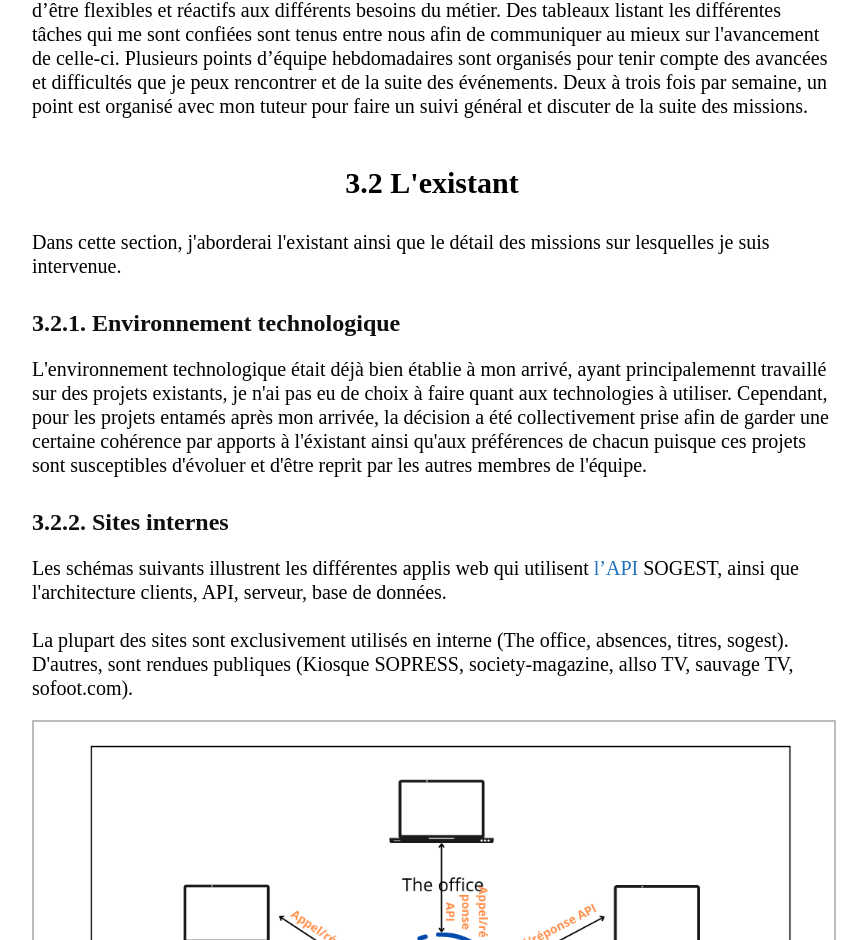
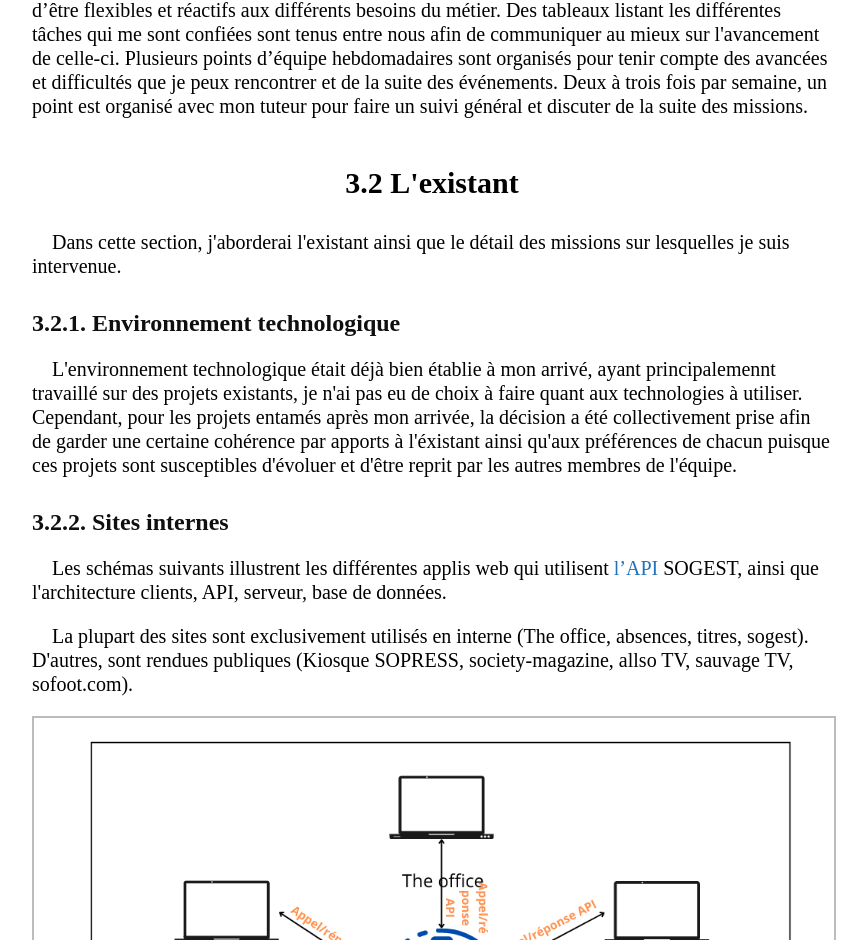
Before and after one commit to Aliciasaci/Rapport_stage, a PHP site: page /missions.php in a window 1280 px wide. Shown: the part 1037-1977 px from the top of the page, without its empty margins (208-1075 px from the left). Run offline with PHP 8.4, Linux system fonts and the light colour scheme.

Commit message:
mise à jour

```diff
--- a/missions.php
+++ b/missions.php
@@ -50,14 +50,14 @@
                 </section>
                 <section class="middle-section">
                     <h1 class="middle-title">3.2 L'existant</h1>
-                    <p>Dans cette section, j'aborderai l'existant ainsi que le détail des missions sur lesquelles je suis intervenue.</p>
+                    <p class="alinea">Dans cette section, j'aborderai l'existant ainsi que le détail des missions sur lesquelles je suis intervenue.</p>
                     <section class="third-section">
                         <h2>3.2.1. Environnement technologique</h2>
-                        <p>L'environnement technologique était déjà bien établie à mon arrivé, ayant principalemennt travaillé sur des projets existants, je n'ai pas eu de choix à faire quant aux technologies à utiliser. Cependant, pour les projets entamés après mon arrivée, la décision a été collectivement prise afin de garder une certaine cohérence par apports à l'éxistant ainsi qu'aux préférences de chacun puisque ces projets sont susceptibles d'évoluer et d'être reprit par les autres membres de l'équipe.</p>
+                        <p class="alinea">L'environnement technologique était déjà bien établie à mon arrivé, ayant principalemennt travaillé sur des projets existants, je n'ai pas eu de choix à faire quant aux technologies à utiliser. Cependant, pour les projets entamés après mon arrivée, la décision a été collectivement prise afin de garder une certaine cohérence par apports à l'éxistant ainsi qu'aux préférences de chacun puisque ces projets sont susceptibles d'évoluer et d'être reprit par les autres membres de l'équipe.</p>
                     </section>
                     <section class="third-section">
                         <h2>3.2.2. Sites internes</h2>
-                        <p>Les schémas suivants illustrent les différentes applis web qui utilisent <a href="https://www.cnil.fr/fr/definition/interface-de-programmation-dapplication-api#:~:text=Une%20API%20(application%20programming%20interface,des%20données%20et%20des%20fonctionnalités."> l’API</a> SOGEST, ainsi que l'architecture clients, API, serveur, base de données.<br /><br /> La plupart des sites sont exclusivement utilisés en interne (The office, absences, titres, sogest). D'autres, sont rendues publiques (Kiosque SOPRESS, society-magazine, allso TV, sauvage TV, sofoot.com).
+                        <p class="alinea">Les schémas suivants illustrent les différentes applis web qui utilisent <a href="https://www.cnil.fr/fr/definition/interface-de-programmation-dapplication-api#:~:text=Une%20API%20(application%20programming%20interface,des%20données%20et%20des%20fonctionnalités."> l’API</a> SOGEST, ainsi que l'architecture clients, API, serveur, base de données.</p><p class="alinea">La plupart des sites sont exclusivement utilisés en interne (The office, absences, titres, sogest). D'autres, sont rendues publiques (Kiosque SOPRESS, society-magazine, allso TV, sauvage TV, sofoot.com).
                         </p>
                         <img src="images/schema_1.png" width="100%">
                         <img id="image-2" src="images/schema_2.png" width="100%">
```
